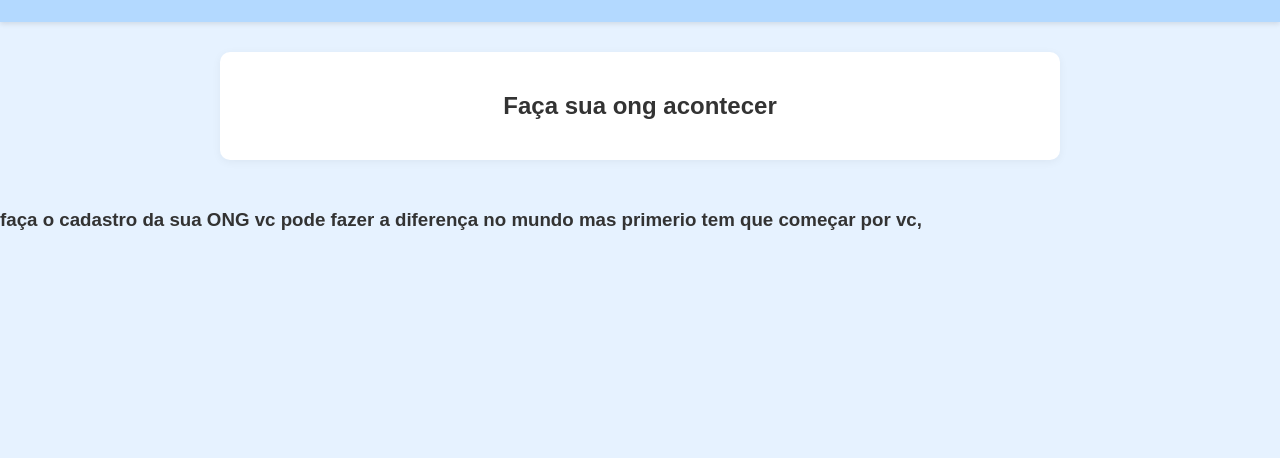
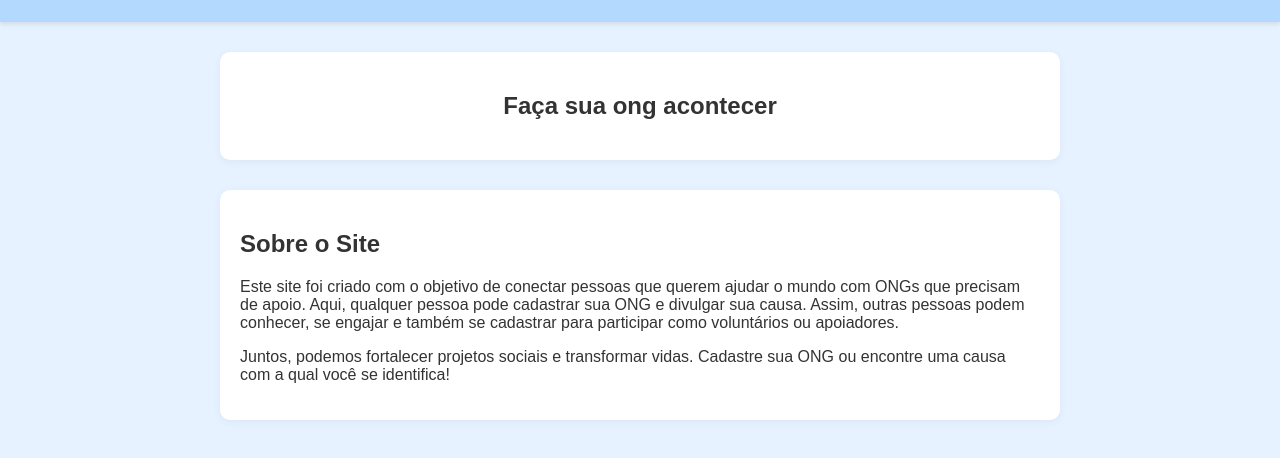
Before and after one commit to lucashmc/VoluntarioProva, a plain HTML site: page index.html in a window 1280 px wide. Shown: the part 108-566 px from the top of the page. Drawn offline with Linux system fonts and the light colour scheme.

Commit message:
Adição de alguns comentarios no html para organização

```diff
--- a/index.html
+++ b/index.html
@@ -9,7 +9,7 @@
     <script src='main.js'></script>
 </head>
 <body>
-
+    <!-- cabeçalho onde fica os botoes de direcionamento-->
     <header class="cabecalho">
      <h2>ONGS </h2>
      <nav>
@@ -19,16 +19,21 @@
      </nav>
     </header>
       <main>
+        <!-- apresentaçao da pagina-->
         <section class="apresentacao" >
             <h1>Faça sua ong acontecer</h1>
         </section>
       </main>
-     <div class="sobre">
-        <h3>
-            faça o cadastro da sua ONG vc pode fazer a diferença no mundo mas primerio tem que começar por vc,
-        </h3>
-     </div>
-
+      <!-- descrição da pagina onde vai falar um pouco do motivo da pagina-->
+     <section class="descricao-site">
+  <h2>Sobre o Site</h2>
+  <p>
+    Este site foi criado com o objetivo de conectar pessoas que querem ajudar o mundo com ONGs que precisam de apoio. Aqui, qualquer pessoa pode cadastrar sua ONG e divulgar sua causa. Assim, outras pessoas podem conhecer, se engajar e também se cadastrar para participar como voluntários ou apoiadores.
+  </p>
+  <p>
+    Juntos, podemos fortalecer projetos sociais e transformar vidas. Cadastre sua ONG ou encontre uma causa com a qual você se identifica!
+  </p>
+</section>
 
 
 
--- a/main.css
+++ b/main.css
@@ -1,4 +1,4 @@
-/* main.css */
+
 
 /* Fonte base */
 body {
@@ -49,7 +49,7 @@ main {
     text-align: center;
 }
 
-/* Se você quiser adicionar uma seção depois, pode usar isso como base */
+
 section {
     background-color: #ffffff;
     padding: 20px;
```
Also changed, not shown: cadastrarOngs.html (+2 -2 lines).
